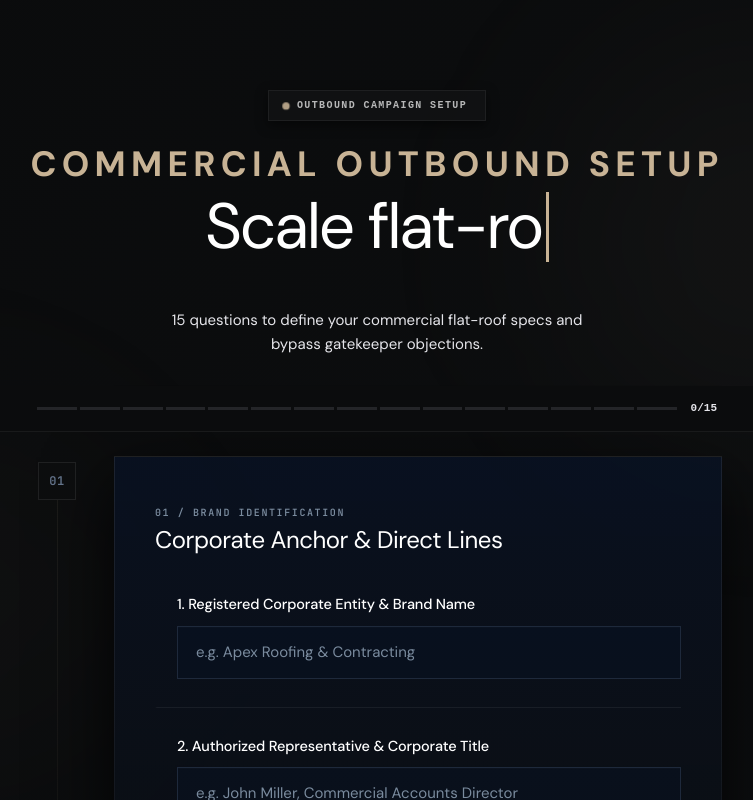
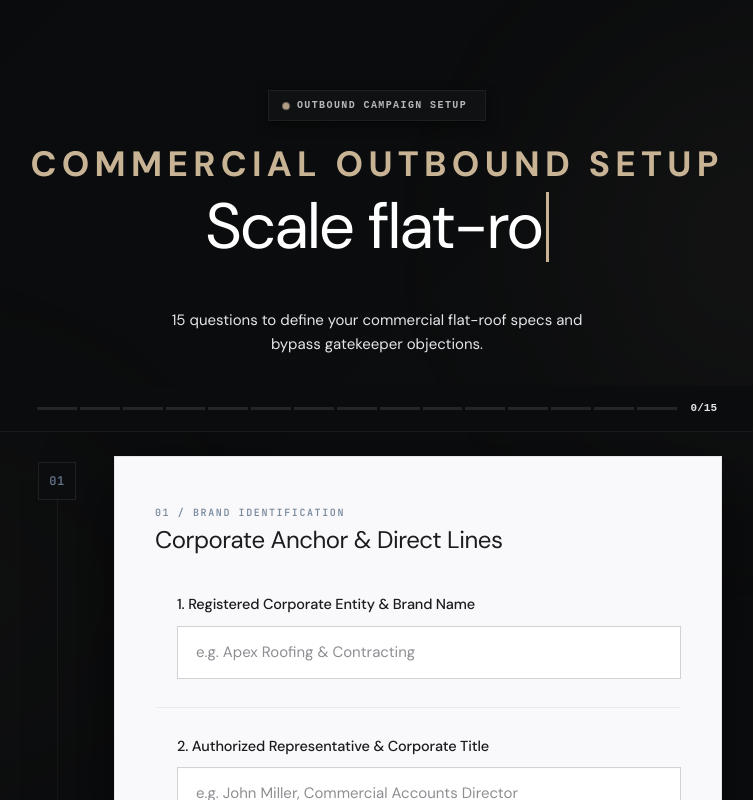
Before and after one commit to jaexochill2-code/scalesteady-engineers, a Next.js app: page /marketfit-roofing in a window 1280 px wide. Shown: the top 800 px of the page, without its empty margins (263-1016 px from the left). Built offline with nearby package versions, Linux system fonts and the light colour scheme; no server answers.

Commit message:
feat: high-contrast warm white/gray question cards rebrand

```diff
--- a/src/app/marketfit-roofing/page.tsx
+++ b/src/app/marketfit-roofing/page.tsx
@@ -7,13 +7,13 @@ import { supabase } from "@/lib/supabase";
 // ScaleSteady Premium Dark Theme Palette (matched to home page)
 const C = {
   bg: "linear-gradient(135deg, #0A0B0C 0%, #0E1012 50%, #121417 100%)", // Matte Obsidian Black/Charcoal Base
-  cardBg: "linear-gradient(180deg, rgba(17, 18, 20, 0.95) 0%, rgba(14, 15, 16, 0.99) 100%)", // premium granite/charcoal card container
-  border: "rgba(255, 255, 255, 0.08)",   // thin subtle border
-  borderHover: "rgba(255, 255, 255, 0.18)",
+  cardBg: "#F9F9FB", // premium warm gray/white card container
+  border: "rgba(0, 0, 0, 0.08)",   // thin subtle border
+  borderHover: "rgba(0, 0, 0, 0.18)",
   borderFocus: "#C8B395",    // warm sand / titanium focus accent
   textPrimary: "#FFFFFF",    // crisp white
   textSecondary: "#E5E5EA",  // Apple-grade secondary white/silver
-  textMuted: "#9CA3AF",      // neutral gray description text
+  textMuted: "#636366",      // dark slate gray description text inside card
   accentSand: "#C8B395",     // warm sand gold highlights
   accentSandMuted: "rgba(200, 179, 149, 0.15)",
   accentObsidian: "#181A1F",  // deep dark graphite
@@ -560,8 +560,8 @@ export default function OnboardingPage() {
                 return (
                   <div key={i}>
                     <div style={{ display: "flex", justifyContent: "space-between", marginBottom: "6px" }}>
-                      <span style={{ fontSize: "11px", fontFamily: "monospace", color: ba ? C.textPrimary : C.textMuted, fontWeight: 600 }}>Sender {i + 1}</span>
-                      <span style={{ fontSize: "11px", fontFamily: "monospace", color: name ? C.textSecondary : C.textMuted }}>{name || "name"}@{domain}</span>
+                      <span style={{ fontSize: "11px", fontFamily: "monospace", color: ba ? "#1C1C1E" : "#8E8E93", fontWeight: 600 }}>Sender {i + 1}</span>
+                      <span style={{ fontSize: "11px", fontFamily: "monospace", color: name ? "#2C2C2E" : "#8E8E93" }}>{name || "name"}@{domain}</span>
                     </div>
                     <input className="gi" type="text" required value={name}
                       onFocus={() => setActiveField(`email_names_${i}`)}
@@ -618,7 +618,7 @@ function Sec({ i, label, title, isActive, children }: { i: number; label: string
         <div className="sec-card" data-active={isActive}>
           <div style={{ marginBottom: "40px", position: "relative" }}>
             <span className="sec-tag" style={{ color: isActive ? C.accentSand : "#7A8B9E" }}>{label}</span>
-            <h2 className="sec-heading" style={{ color: C.textPrimary }}>{title}</h2>
+            <h2 className="sec-heading" style={{ color: "#1C1C1E" }}>{title}</h2>
           </div>
           {children}
         </div>
@@ -797,17 +797,17 @@ const CSS = `
 
 /* ── Card Container ── */
 .sec-card {
-  background: linear-gradient(180deg, rgba(9, 18, 35, 0.85) 0%, rgba(12, 13, 14, 0.98) 100%);
-  border: 1px solid rgba(255, 255, 255, 0.08);
-  border-image: linear-gradient(180deg, rgba(255,255,255,0.08) 0%, rgba(255,255,255,0.01) 100%) 1;
+  background: #F9F9FB; /* Crisp clean light paper gray */
+  border: 1px solid rgba(0, 0, 0, 0.08);
   border-radius: 0px !important;
   padding: 48px 40px;
-  box-shadow: 0 24px 64px rgba(0,0,0,0.8);
+  box-shadow: 0 24px 64px rgba(0, 0, 0, 0.6);
   transition: all 0.3s cubic-bezier(0.16,1,0.3,1);
+  color: #1C1C1E; /* Dark text default inside card */
 }
 .sec-card[data-active="true"] {
   border-color: rgba(200, 179, 149, 0.25) !important;
-  box-shadow: 0 24px 64px rgba(0,0,0,0.9), 0 0 32px rgba(200, 179, 149, 0.03);
+  box-shadow: 0 24px 64px rgba(0,0,0,0.7), 0 0 32px rgba(200, 179, 149, 0.03);
 }
 .sec-tag {
   display: block;
@@ -830,7 +830,7 @@ const CSS = `
 .fg {
   padding-bottom: 28px;
   margin-bottom: 28px;
-  border-bottom: 1px solid rgba(255,255,255,0.06);
+  border-bottom: 1px solid rgba(0, 0, 0, 0.06);
   padding-left: 20px;
   border-left: 2px solid transparent;
   transition: border-color 0.3s, opacity 0.4s;
@@ -844,37 +844,37 @@ const CSS = `
   display: block;
   font-size: 14.5px;
   font-weight: 500;
-  color: #FFFFFF;
+  color: #1C1C1E;
   margin-bottom: 10px;
   letter-spacing: -0.01em;
   transition: color 0.25s;
 }
-.fl[data-active="true"] { color: #FFFFFF; }
-.fl-sm { font-size: 12px; color: #A3B3C8; }
+.fl[data-active="true"] { color: #000000; }
+.fl-sm { font-size: 12px; color: #636366; }
 
 /* ── Glass input ── */
 .gi {
   width: 100%;
-  background: rgba(7, 18, 36, 0.45);
-  border: 1px solid #1E293B;
+  background: #FFFFFF;
+  border: 1px solid #D1D1D6;
   border-radius: 0px !important;
   padding: 14px 18px;
   font-size: 15px;
-  color: #FFFFFF;
+  color: #1C1C1E;
   outline: none;
   transition: all 0.25s cubic-bezier(0.16,1,0.3,1);
-  box-shadow: inset 0 1px 0 rgba(255,255,255,0.01);
+  box-shadow: inset 0 1px 0 rgba(0,0,0,0.01);
 }
 .gi::placeholder {
-  color: #7A8B9E;
+  color: #8E8E93;
 }
 .gi:hover {
-  border-color: rgba(255,255,255,0.3);
-  background: rgba(7, 18, 36, 0.6);
+  border-color: rgba(0,0,0,0.25);
+  background: #FFFFFF;
 }
 .gi:focus, .gi[data-active="true"] {
   border-color: #C8B395 !important;
-  background: rgba(7, 18, 36, 0.8);
+  background: #FFFFFF;
   box-shadow: 0 0 0 4px rgba(200, 179, 149, 0.15), 0 0 16px rgba(200, 179, 149, 0.15) !important;
 }
 .gi-ta {
@@ -894,46 +894,46 @@ const CSS = `
   background-size: 14px;
 }
 .gi-sel option {
-  background: #121315;
-  color: #FFFFFF;
+  background: #FFFFFF;
+  color: #1C1C1E;
 }
 .gi-sel:invalid,
 .gi-sel option[value=""] {
-  color: #7A8B9E;
+  color: #8E8E93;
 }
 
 /* ── Multiselect Bento Card Option Toggles ── */
 .icp-card-btn {
   width: 100%;
-  background: rgba(7, 18, 36, 0.45);
-  border: 1px solid #1E293B;
+  background: #F2F2F7;
+  border: 1px solid #E5E5EA;
   border-radius: 0px !important;
   padding: 14px 18px;
-  color: #E2E8F0;
+  color: #2C2C2E;
   cursor: pointer;
   transition: all 0.25s cubic-bezier(0.16, 1, 0.3, 1);
   outline: none;
 }
 .icp-card-btn:hover {
-  border-color: rgba(255, 255, 255, 0.3);
-  background: rgba(7, 18, 36, 0.6);
+  border-color: rgba(0, 0, 0, 0.25);
+  background: #E5E5EA;
 }
 .icp-card-btn[data-selected="true"] {
   border-color: #C8B395 !important;
-  background: rgba(200, 179, 149, 0.05);
-  color: #FFFFFF;
-  box-shadow: 0 0 0 4px rgba(200, 179, 149, 0.05), 0 0 16px rgba(200, 179, 149, 0.1);
+  background: #F5EFE6;
+  color: #1C1C1E;
+  box-shadow: 0 0 0 4px rgba(200, 179, 149, 0.05);
 }
 .icp-chk {
   width: 18px;
   height: 18px;
-  border: 1px solid #1E293B;
+  border: 1px solid #C7C7CC;
   border-radius: 0px !important;
   display: flex;
   align-items: center;
   justify-content: center;
   flex-shrink: 0;
-  background: rgba(0, 0, 0, 0.2);
+  background: #FFFFFF;
   color: #C8B395;
   font-size: 11px;
   font-weight: bold;
@@ -946,11 +946,11 @@ const CSS = `
 
 /* ── Glass card ── */
 .gcard {
-  background: linear-gradient(180deg, rgba(17, 18, 20, 0.95) 0%, rgba(14, 15, 16, 0.99) 100%);
-  border: 1px solid rgba(255, 255, 255, 0.08);
-  border-image: linear-gradient(180deg, rgba(255,255,255,0.08) 0%, rgba(255,255,255,0.01) 100%) 1;
+  background: #F9F9FB;
+  border: 1px solid rgba(0, 0, 0, 0.08);
   border-radius: 0px !important;
-  box-shadow: 0 24px 64px rgba(0,0,0,0.8);
+  box-shadow: 0 24px 64px rgba(0, 0, 0, 0.6);
+  color: #1C1C1E;
 }
 
 /* ── Submit ── */
```
